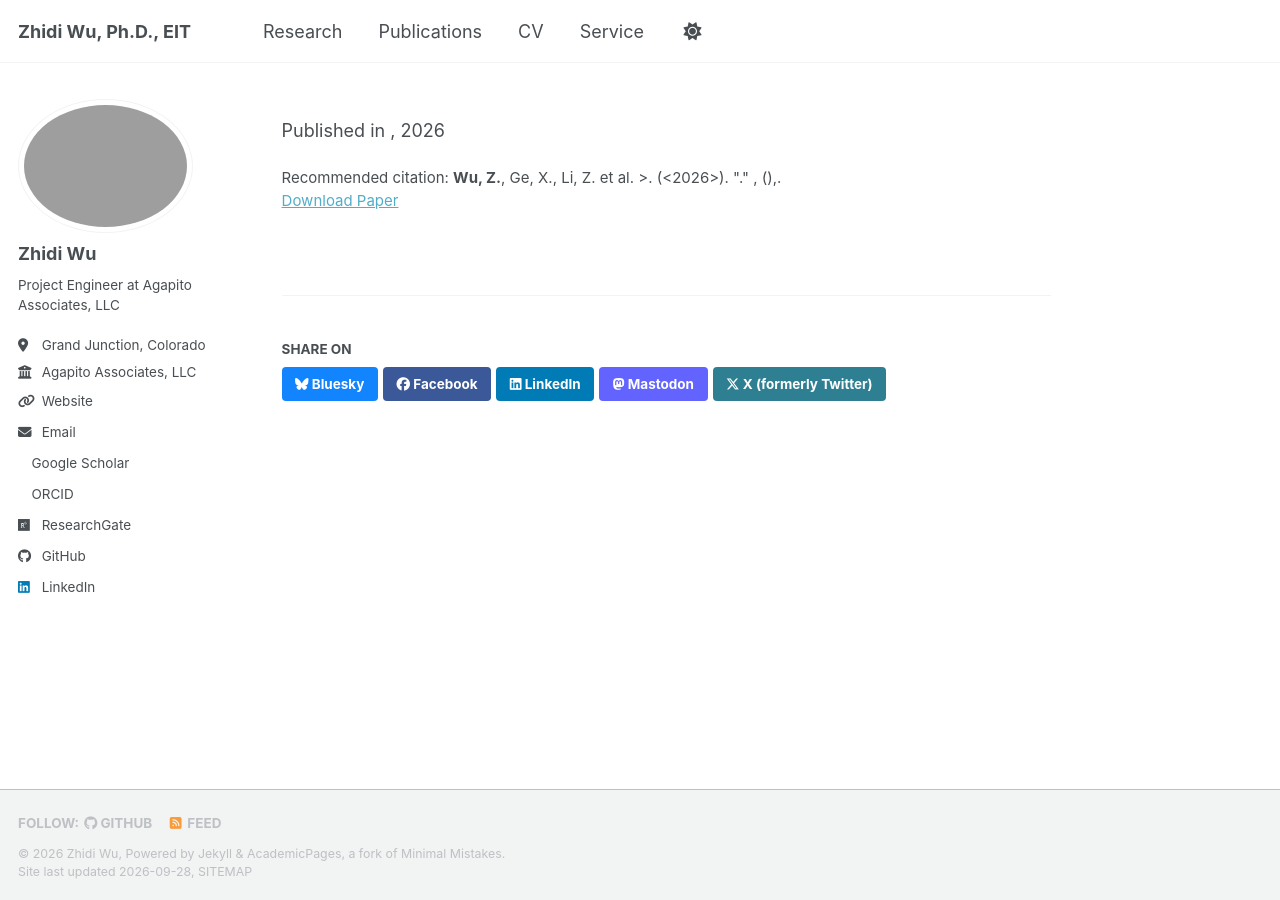
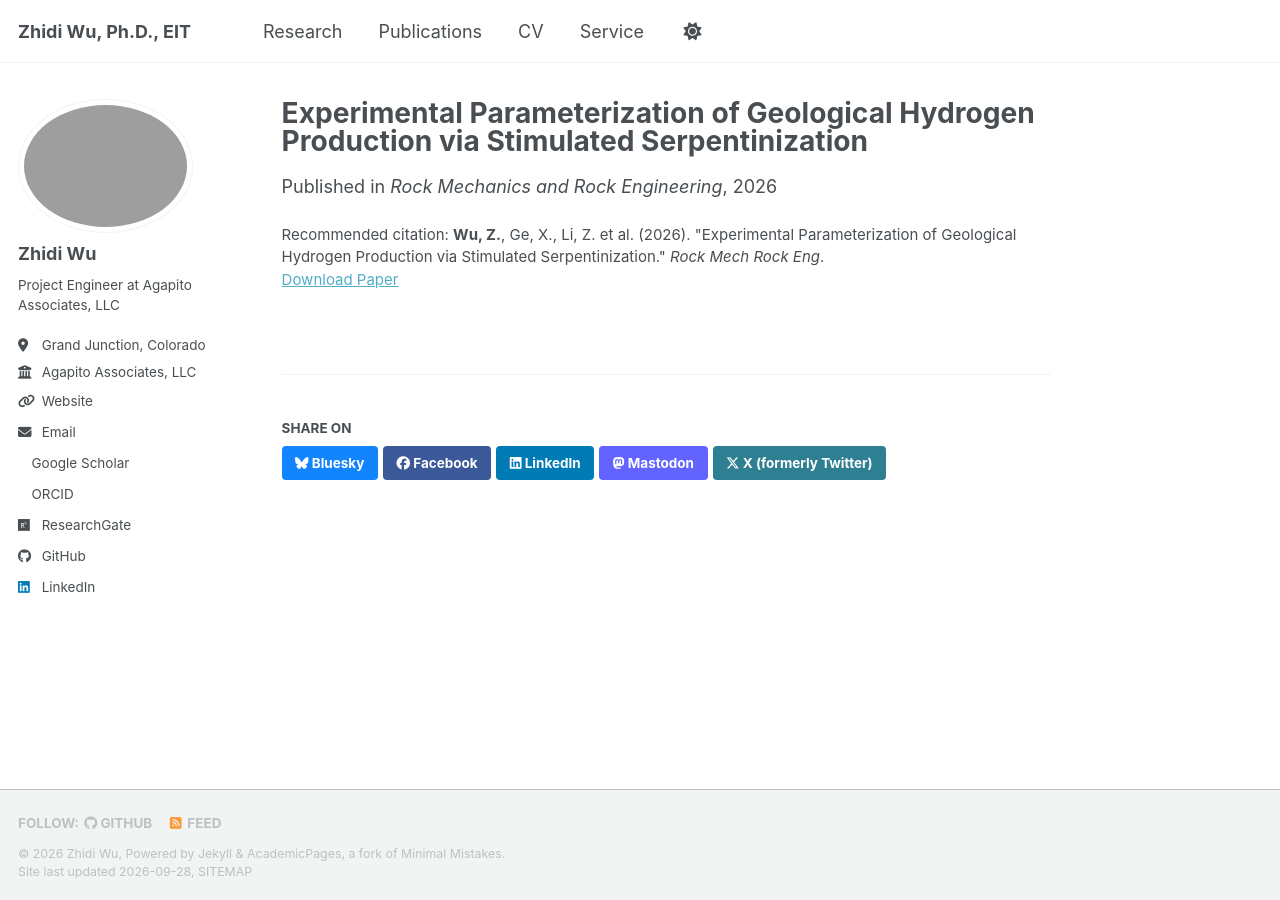
Before and after one commit to zhidiwu/zhidiwu.github.io, a Jekyll site: the page built from _publications/2026-07-10-wu-rmre-hydrogen-generation.md, in a window 1280 px wide. Built offline with Jekyll 4.4.1, drawn with Linux system fonts in a browser that asks for light colours; a style sheet for code colours, icons or effects is not loaded.

Commit message:
Update 2026-07-10-wu-rmre-hydrogen-generation.md

```diff
--- a/_publications/2026-07-10-wu-rmre-hydrogen-generation.md
+++ b/_publications/2026-07-10-wu-rmre-hydrogen-generation.md
@@ -1,12 +1,12 @@
 ---
-title: '<Experimental Parameterization of Geological Hydrogen Production via Stimulated Serpentinization>'
+title: 'Experimental Parameterization of Geological Hydrogen Production via Stimulated Serpentinization'
 collection: publications
 category: manuscripts
-permalink: /publication/<2026-07-10-wu-rmre-hydrogen-generation>
-date: <2026-07-10, 2026-07-10-wu-rmre-hydrogen-generation>
-venue: '<Rock Mechanics and Rock Engineering>'
-paperurl: 'https://doi.org/10.1007/s00603-026-05756-w>'
-citation: '<b>Wu, Z.</b>, Ge, X., Li, Z. et al. >. (<2026>). "<Experimental Parameterization of Geological Hydrogen Production via Stimulated Serpentinization>." <i><Rock Mech Rock Eng></i>, <volume>(<issue>), <pages>.'
+permalink: /publication/2026-07-10-wu-rmre-hydrogen-generation
+date: 2026-07-10, 2026-07-10-wu-rmre-hydrogen-generation
+venue: 'Rock Mechanics and Rock Engineering'
+paperurl: 'https://doi.org/10.1007/s00603-026-05756-w'
+citation: '<b>Wu, Z.</b>, Ge, X., Li, Z. et al. (2026). "Experimental Parameterization of Geological Hydrogen Production via Stimulated Serpentinization." <i>Rock Mech Rock Eng</i>.'
 ---
 <Hydrogen generation during serpentinization is strongly controlled by mineral specific surface area.
 
```
